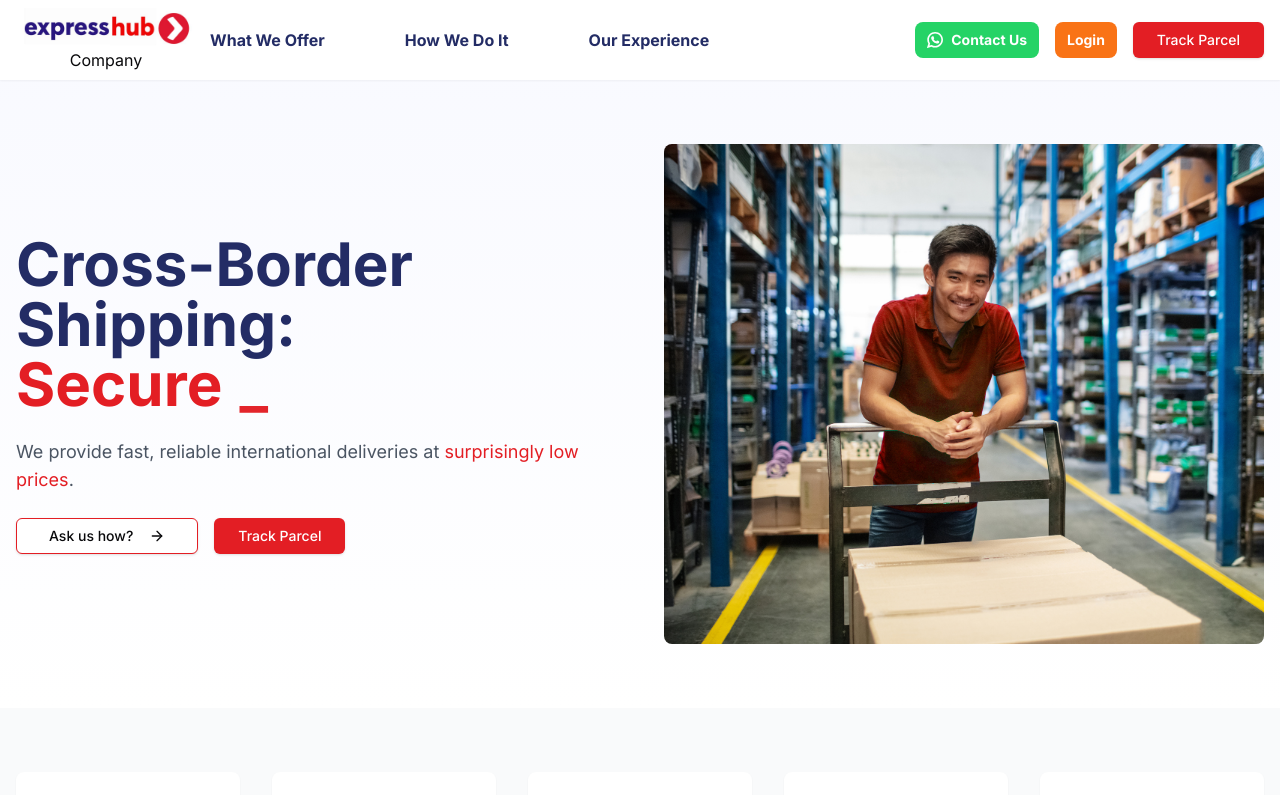
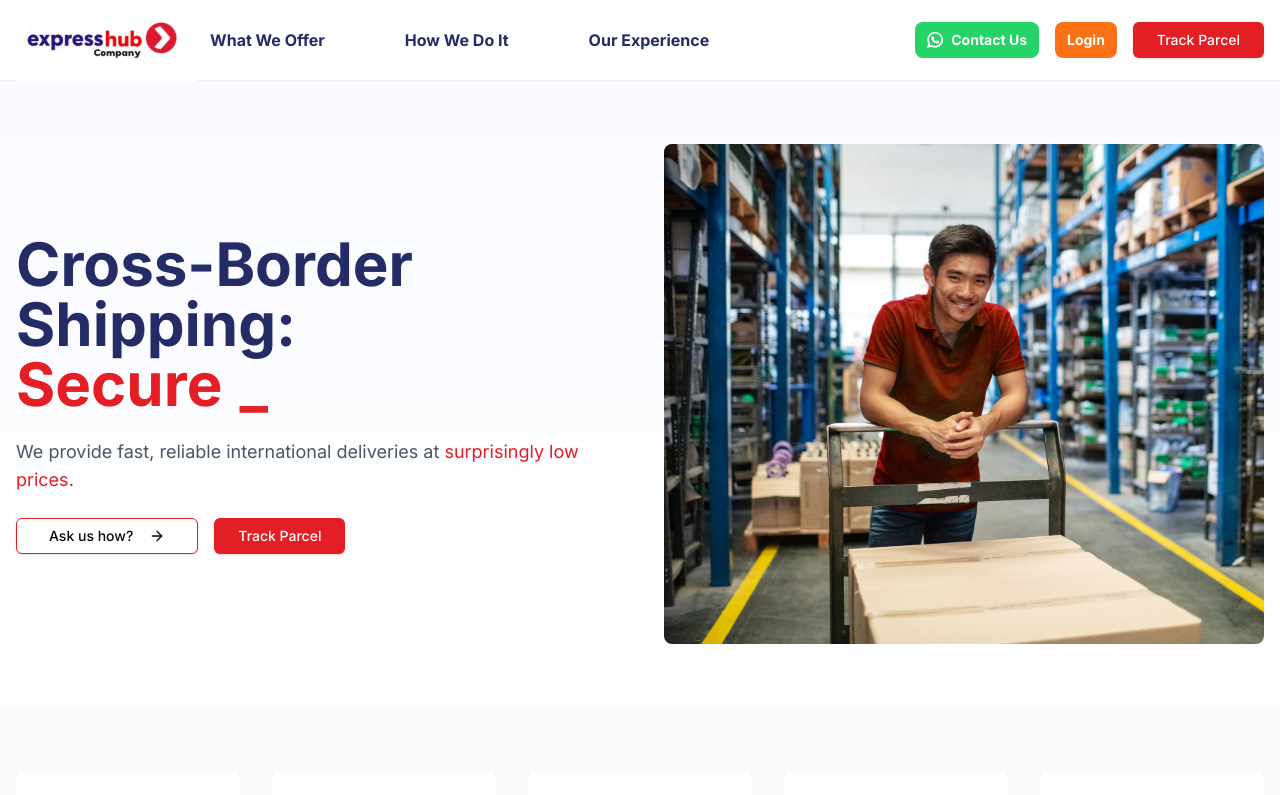
Before and after one commit to KingAshu22/next-express-hub, a Next.js app: page / in a window 1280 px wide. Shown: the top 795 px of the page. Built offline with nearby package versions, Linux system fonts and the light colour scheme.

Commit message:
updated logo

```diff
--- a/app/_components/FrontHeader.jsx
+++ b/app/_components/FrontHeader.jsx
@@ -9,14 +9,13 @@ export default function FrontHeader() {
     <header className="fixed top-0 left-0 right-0 bg-white z-50 shadow-sm">
       <div className="container mx-auto px-4">
         <div className="flex items-center justify-between h-20">
-          <Link href="/" className="flex flex-col items-center">
+          <Link href="/" className="flex flex-col items-center mt-4">
             <Image
               src="/logo.jpg"
               alt="Express Hub Logo"
               width={180}
               height={40}
             />
-            Company
           </Link>
 
           <nav className="hidden lg:flex items-center space-x-20 font-bold -ml-48">
```
Also changed, not shown: public/logo.jpg.
